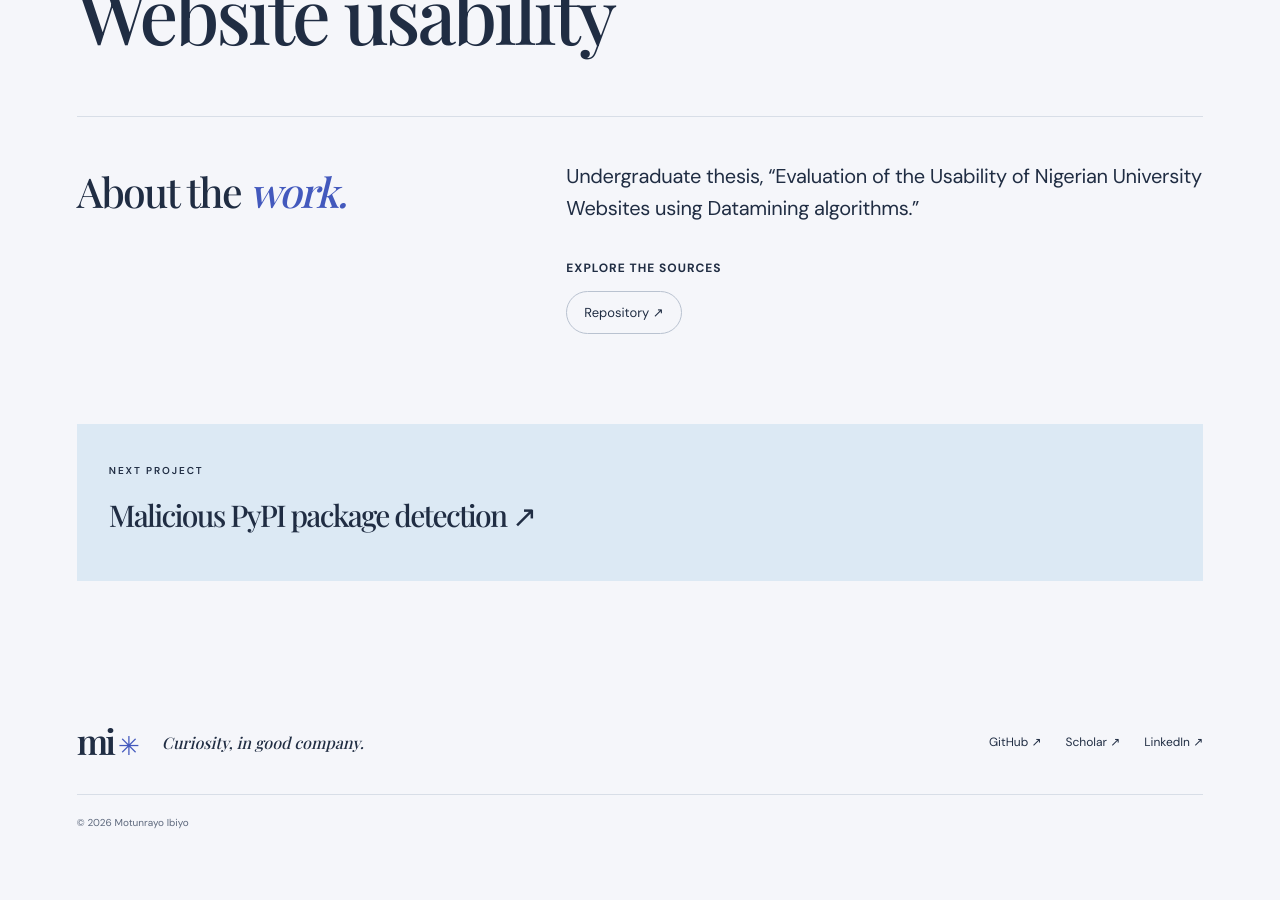
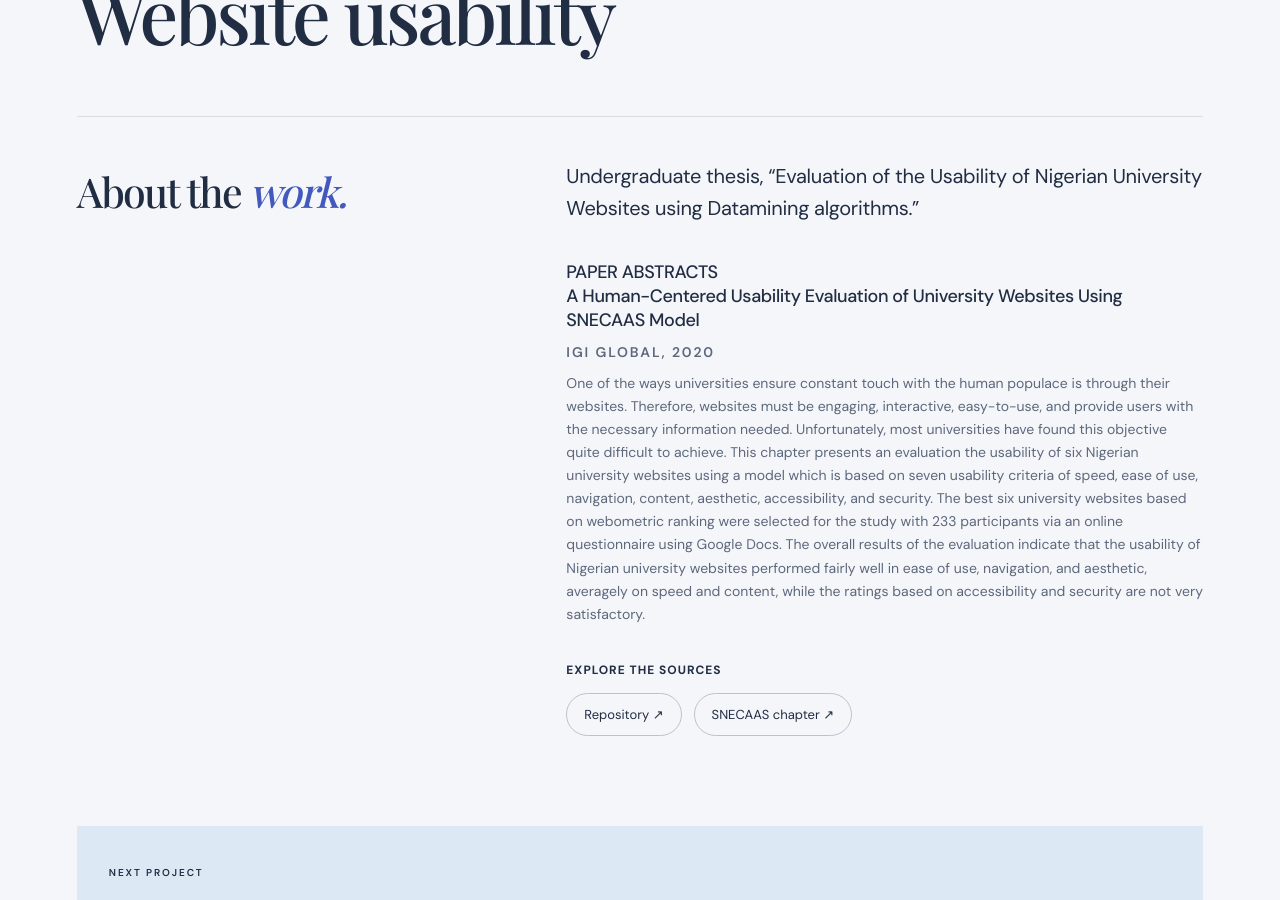
Before and after one commit to Motunrayo244/Motunrayo_personal_webpage, a Jekyll site: the page built from projects/website-usability.html, in a window 1280 px wide and 900 px high, scrolled down 353 px. Built offline with Jekyll 4.4.1, drawn with Linux system fonts in a browser that asks for light colours; some web fonts are replaced; before the commit the page ends 1225 px from its top, so only the background shows below that.

Commit message:
Add the 2020 SNECAAS university-websites chapter.
Co-authored-by: Cursor <cursoragent@cursor.com>

```diff
--- a/_data/projects.yml
+++ b/_data/projects.yml
@@ -103,6 +103,13 @@
   symbol: "↗"
   caption: "Built around people."
   summary: "Undergraduate thesis, “Evaluation of the Usability of Nigerian University Websites using Datamining algorithms.”"
+  papers:
+    - title: "A Human-Centered Usability Evaluation of University Websites Using SNECAAS Model"
+      venue: "IGI Global, 2020"
+      url: "https://doi.org/10.4018/978-1-7998-1279-1.ch012"
+      abstract: "One of the ways universities ensure constant touch with the human populace is through their websites. Therefore, websites must be engaging, interactive, easy-to-use, and provide users with the necessary information needed. Unfortunately, most universities have found this objective quite difficult to achieve. This chapter presents an evaluation the usability of six Nigerian university websites using a model which is based on seven usability criteria of speed, ease of use, navigation, content, aesthetic, accessibility, and security. The best six university websites based on webometric ranking were selected for the study with 233 participants via an online questionnaire using Google Docs. The overall results of the evaluation indicate that the usability of Nigerian university websites performed fairly well in ease of use, navigation, and aesthetic, averagely on speed and content, while the ratings based on accessibility and security are not very satisfactory."
   links:
     - label: Repository
       url: "https://github.com/Motunrayo244/Website_Usability"
+    - label: SNECAAS chapter
+      url: "https://doi.org/10.4018/978-1-7998-1279-1.ch012"
--- a/_data/timeline.yml
+++ b/_data/timeline.yml
@@ -68,6 +68,11 @@
   title: "Technology Incident Manager, Standard Bank Group"
   detail: "Coordinated incident response across business-critical systems."
   project: ""
+- sort: "2020-12-31"
+  when: "2020"
+  title: "University websites paper, IGI Global"
+  detail: ""
+  project: website-usability
 - sort: "2020-02-29"
   when: "April 2019–February 2020"
   title: "Website and application support intern, University of Jos"
```
Also changed, not shown: tests/test_data.py (+1 -0 lines), tests/test_projects.py (+6 -1 lines), tests/test_timeline.py (+1 -0 lines).
